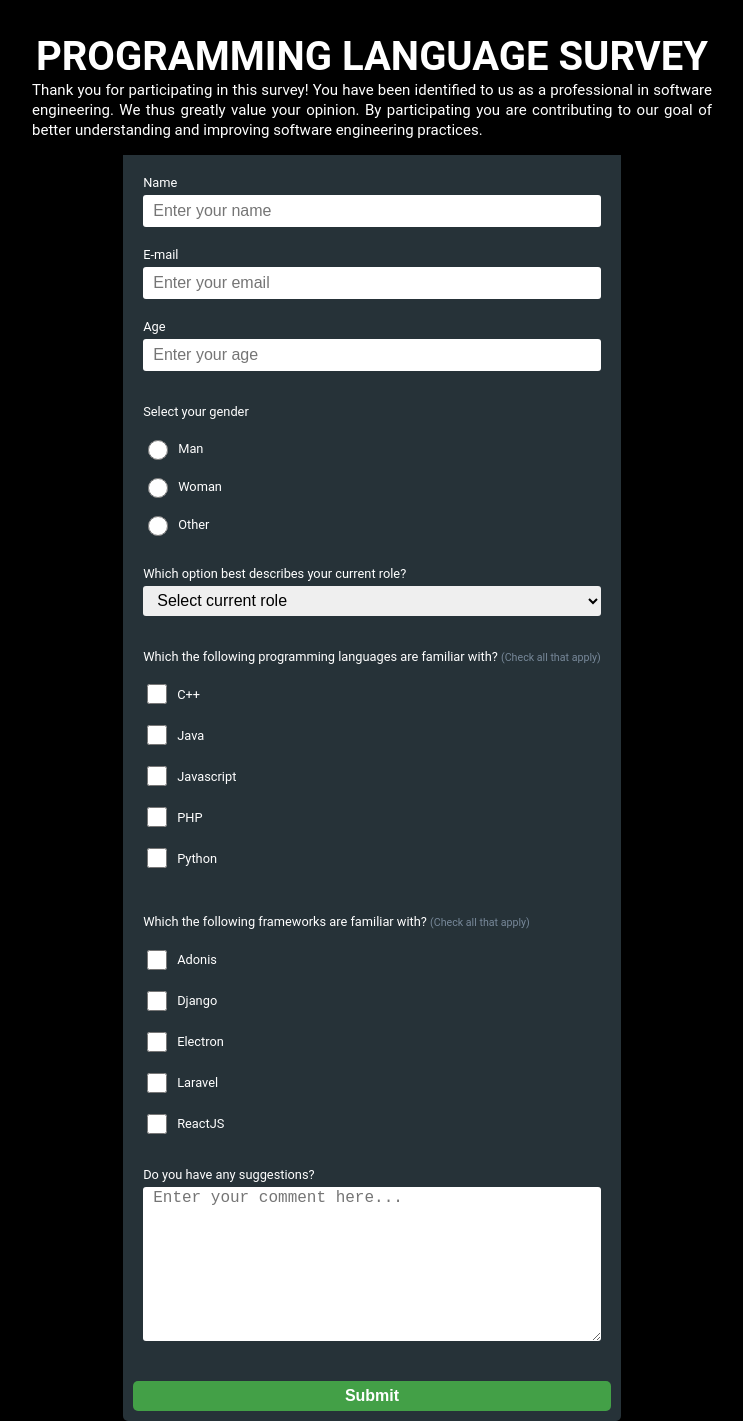
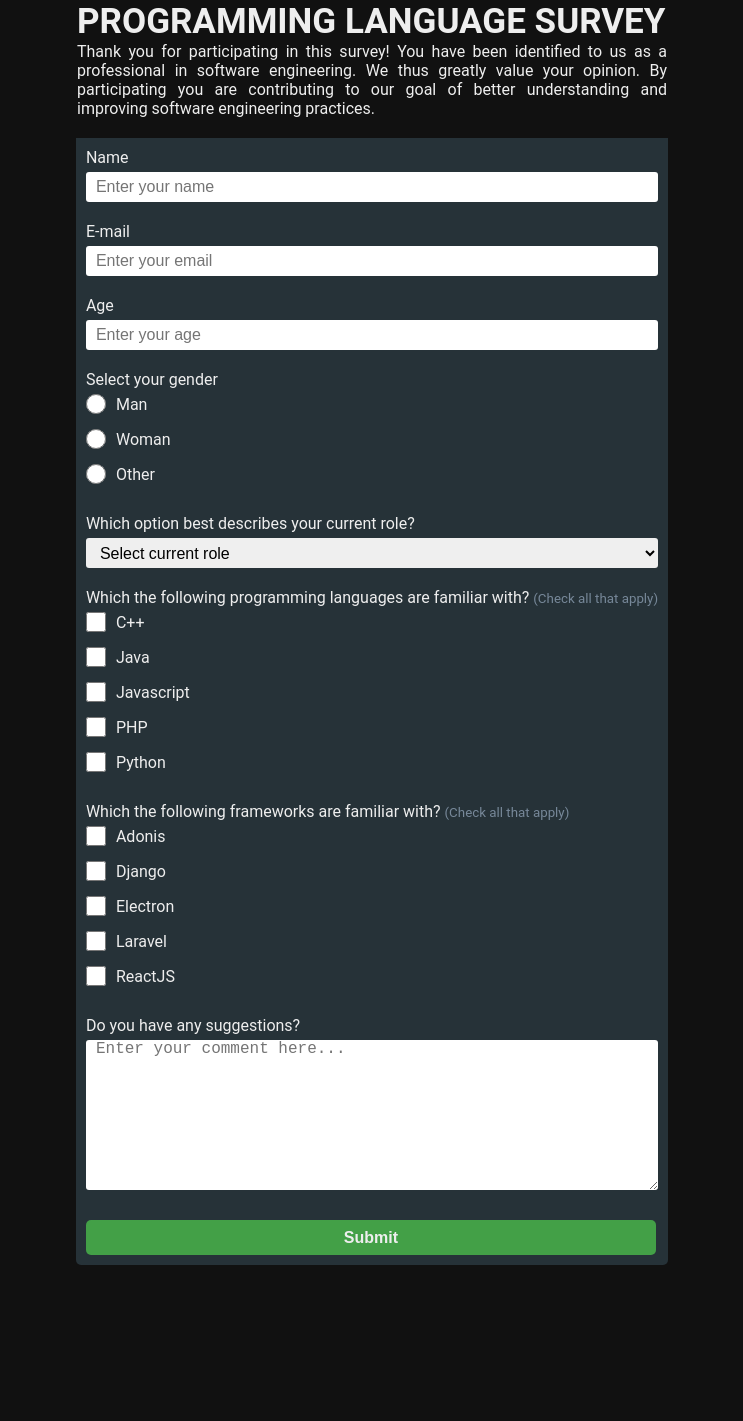
Before and after one commit to weldson/freecodecamp, a plain HTML site: page survey-form/index.html in a window 1280 px wide. Shown: the whole page, without its empty margins (268-1011 px from the left). After the commit the page ends 1315 px from the top, so only its background shows below. Drawn offline with Linux system fonts and the light colour scheme.

Commit message:
♻️ ajust survey form css

```diff
--- a/survey-form/index.html
+++ b/survey-form/index.html
@@ -6,8 +6,8 @@
   <body>
     <main>
       <section>
-        <h1 id="title">Programming Language Survey</h1>
-        <p id="description">
+        <h1 class="title" id="title">Programming Language Survey</h1>
+        <p class="subtitle" id="description">
           Thank you for participating in this survey! You have been identified to us as a professional in software
           engineering. We thus greatly value your opinion. By participating you are contributing to our goal of better
           understanding and improving software engineering practices.
--- a/survey-form/styles.css
+++ b/survey-form/styles.css
@@ -1,12 +1,21 @@
+* {
+  margin: 0;
+  padding: 0;
+}
+
+:root {
+  --background: #111;
+  --white: #eee;
+  --hint: #778899;
+  --background_form: #263238;
+  --green: #43A047;
+}
+
 html, body {
-  width: 100%;
-  height: 100%;
   font-family: 'Roboto', sans-serif;
-  font-size: 1vw;
-  padding: 0;
-  margin: 0;
-  background: black;
-  color: white;
+  font-size: 1rem;
+  background: var(--background);
+  color: var(--white);
 }
 
 main,
@@ -21,44 +30,40 @@ main {
 }
 
 small {
-  color: lightslategrey;
+  color: var(--hint);
 }
 
 section {
-  max-width: 680px;
-  justify-content: center;
+  max-width: 590px;
 }
 
-#title {
-  align-self: center;
-  font-size: 40px;
-  margin-bottom: 0;
+.title {
+  flex: 1;
+  font-size: 2.19rem;
+  text-align: justify;
   text-transform: uppercase;
 }
 
-#description {
-  align-self: center;
-  font-size: 15px;
-  line-height: 20px;
+.subtitle {
+  flex: 1;
+  font-size: 1rem;
   text-align: justify;
-  margin-top: 0;
 }
 
 form {
-  padding: 10px 10px;
-  max-width: 660px;
-  background-color: #263238;
-  width: fit-content;
+  background-color: var(--background_form);
+
   border-bottom-left-radius: 5px;
   border-bottom-right-radius: 5px;
-  margin-bottom: 100px;
+
+  margin: 20px 0 50px 0px;
 }
 
 .form-group {
   padding: 10px 10px;
 }
 
-.form-group>label {
+.form-group > label {
   margin-bottom: 5px;
 }
 
@@ -95,20 +100,21 @@ textarea {
 
 .btn {
   display: block;
-  width: 100%;
-  margin-top: 30px;
-  height: 30px;
-  padding: 5px 50px;
-  background-color: #43A047;
+  width: 570px;
+  margin: 20px 10px 10px 10px;
+  flex: 1;
+  height: 35px;
+  background-color: var(--green);
   border-radius: 5px;
   border-style: none;
   font-size: 16px;
   font-weight: bold;
-  color: white;
-  display: block;
+  color: var(--white);
+  cursor: pointer;
+
+  transition: filter 0.2s;
 }
 
 .btn:hover {
-  background-color: #388E3C;
-  cursor: pointer;
+  filter: brightness(0.9);
 }
```
